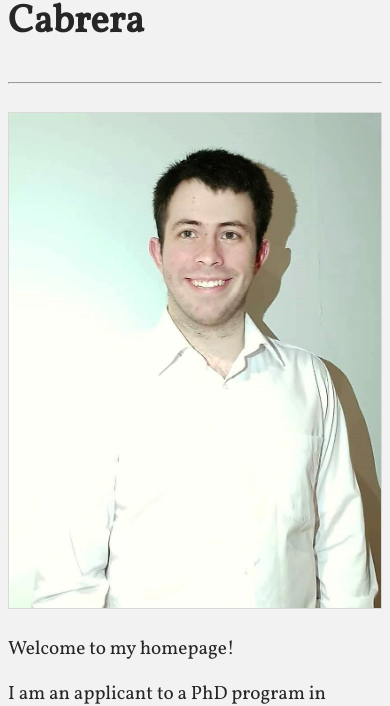
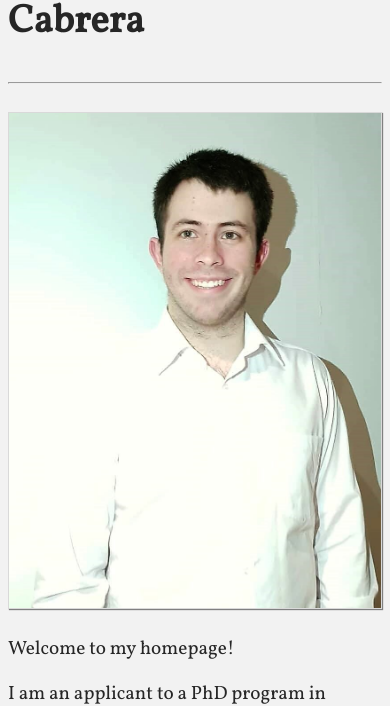
Before and after one commit to dvelasquezc/dvelasquezc.github.io, a Jekyll site: the page built from index.md, in a window 390 px wide. Shown: the part 279-985 px from the top of the page. Built offline with Jekyll 4.4.1, drawn with Linux system fonts in a browser that asks for light colours; some web fonts are replaced.

Commit message:
mobiletesting7

```diff
--- a/assets/css/main.css
+++ b/assets/css/main.css
@@ -583,14 +583,14 @@
 	height: auto;
 	margin: auto;
 	padding: 0px 0px 0px 0px;
-	box-shadow: 0px 0px 0px grey;
+	box-shadow: 1px 1px 1px grey;
 	border-color: #d9d9d9;
-	border-width:0.5px;
+	border-width:1px;
 	border-style:solid;
 	display: inline-block;
 }
 
-.col-xs-12 {
+.col-xs-12 div:last-child {
     display: flex;
     flex-direction: row-reverse;
   }
```
